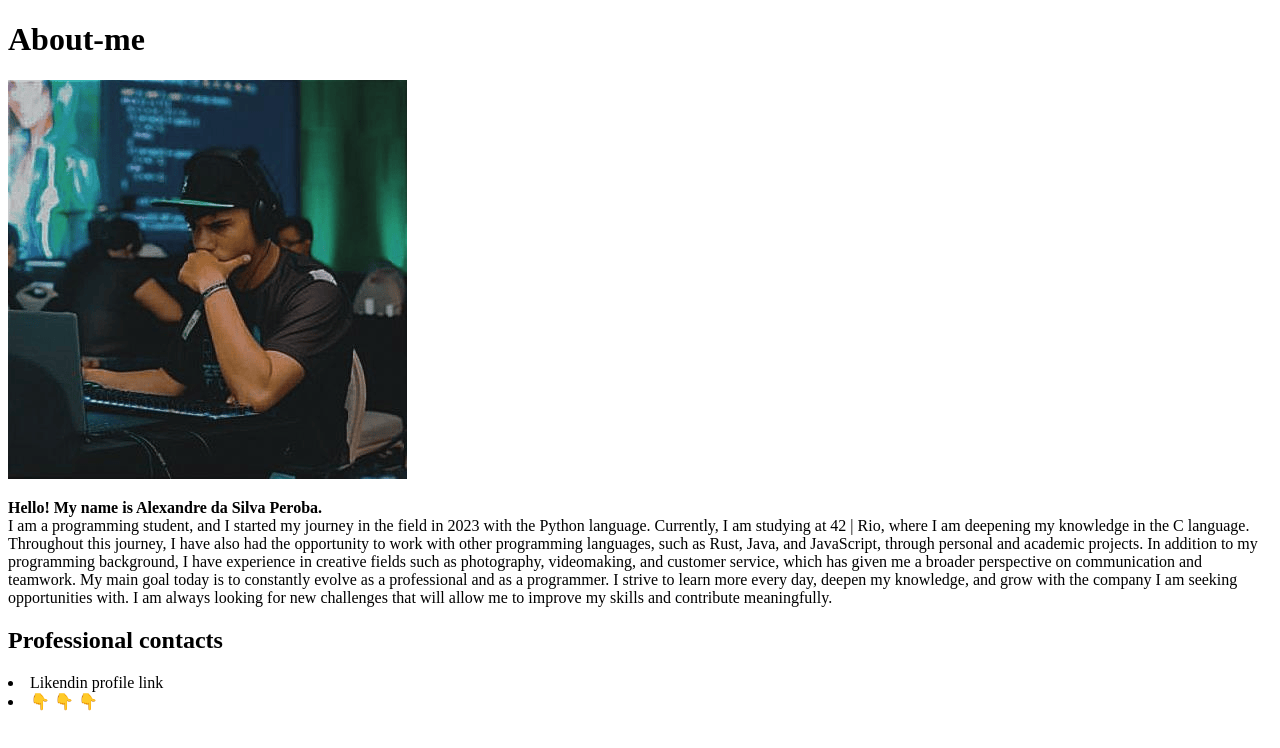
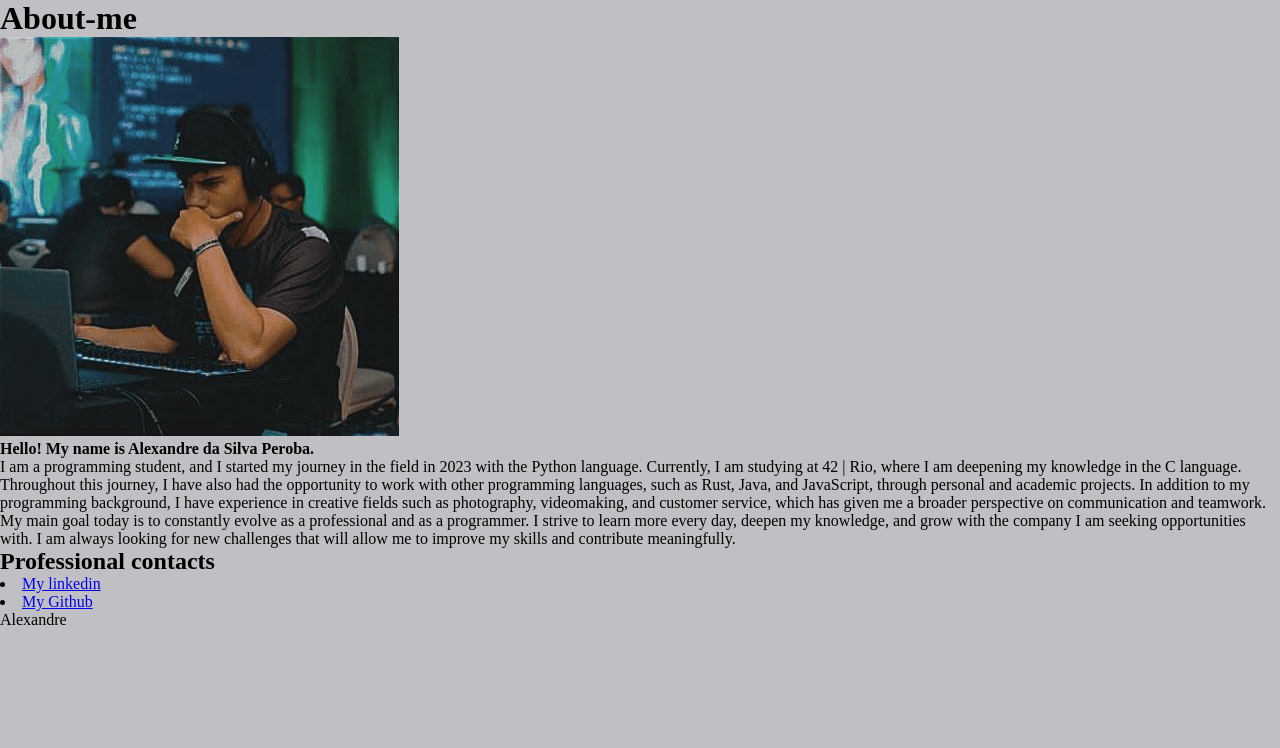
Before and after one commit to Alexandreper345/Portifio, a plain HTML site: page index.html in a window 1280 px wide. Drawn offline with Linux system fonts and the light colour scheme.

Commit message:
em_processo

```diff
--- a/index.html
+++ b/index.html
@@ -3,19 +3,41 @@
 <head>
 	<meta charset="UTF-8">
 	<meta name="viewport" content="width=device-width, initial-scale=1.0">
+	<link rel="stylesheet" href="style.css">
 	<title>Sobre_Mim</title>
 </head>
 <body>
-    <h1>About-me</h1>
+	<div class="header_about">
+		<header>
+			<div class="About-me"><h1>About-me</h1></div>
+			<div class="list">
+				<div class="certication"></div>
+			</div>
+
+		</header>
+	</div>
 	<img src="minha foto ale.png" alt="minha foto">
+	<div class="About-me_txt">
 		<p>
 			<strong>Hello! My name is Alexandre da Silva Peroba.</strong><br>
 			I am a programming student, and I started my journey in the field in 2023 with the Python language. Currently, I am studying at 42 | Rio, where I am deepening my knowledge in the C language. Throughout this journey, I have also had the opportunity to work with other programming languages, such as Rust, Java, and JavaScript, through personal and academic projects.
 			In addition to my programming background, I have experience in creative fields such as photography, videomaking, and customer service, which has given me a broader perspective on communication and teamwork.
 			My main goal today is to constantly evolve as a professional and as a programmer. I strive to learn more every day, deepen my knowledge, and grow with the company I am seeking opportunities with. I am always looking for new challenges that will allow me to improve my skills and contribute meaningfully.
 		</p>
-        <h2>Professional contacts</h2>
-        <li>Likendin profile link</li>
-        <li>&#x1F447; &#x1F447; &#x1F447;</li>
+	</div>
+		<div><h2>Professional contacts</h2></div>
+		<div class="likendin_profile">
+			<li>
+				<a href="https://www.linkedin.com/in/alexandre-da-silva-peroba-47233b278/">
+				My linkedin</a>
+			</li>
+		</div>
+		<div class="Github_profile">
+			<li>
+				<a href="https://github.com/Alexandreper345">My Github
+				</a>
+			</li>
+		</div>
+		<footer>Alexandre</footer>
 </body>
 </html>
--- /dev/null
+++ b/style.css
@@ -0,0 +1,8 @@
+*{
+    padding: 0;
+    margin: 0;
+}
+
+body{
+    background-color: rgb(192, 192, 196);
+}
```
Lines whose indentation alone changed are shown as unchanged.
